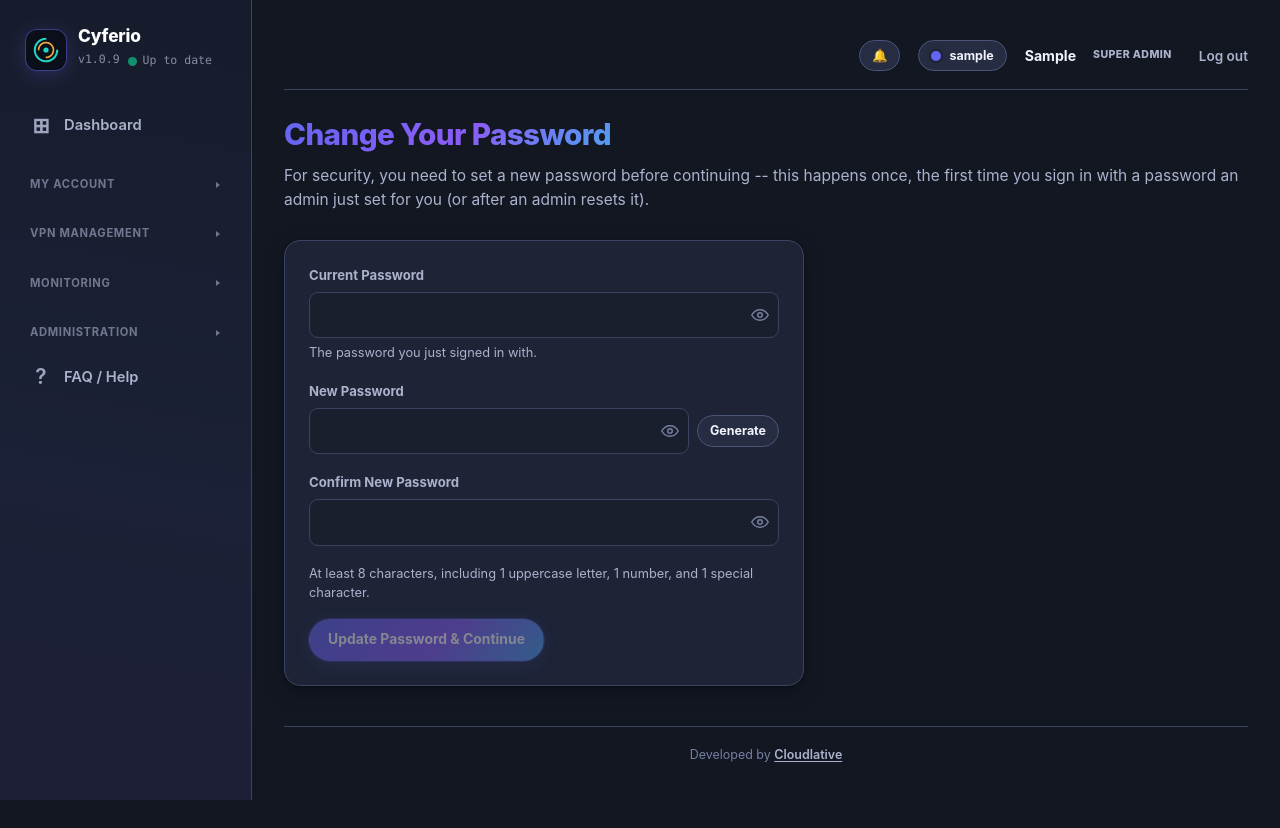
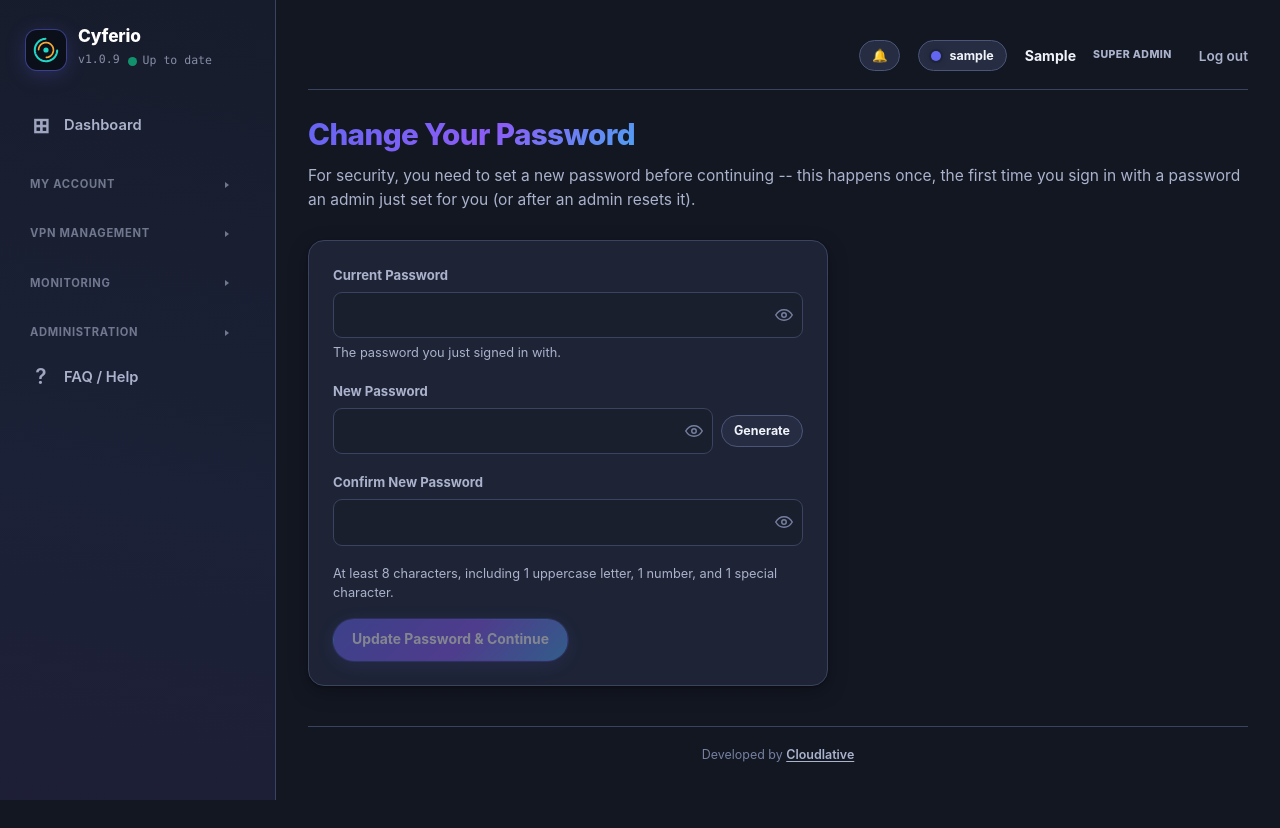
Before and after one commit to cloudlative/cyferio, a FastAPI app: page /change-password in a window 1280 px wide. Run offline with FastAPI, Linux system fonts and the light colour scheme; the visitor is signed in with stand-in values (Sample User, id 1); data comes from the database, SQL or seed files in the repository; tables that the repository leaves empty hold one stand-in row (values such as "Sample post"); data that the repository does not hold is empty; some libraries are stand-ins or nearby versions.

Commit message:
ui(sidebar): widen from 252px to 276px (#87)
Reported live: cramped now that .sidebar nav can grow its own scrollbar
(every section expanded) eating into the already-tight available width
for link text. Also adds scrollbar-gutter: stable so that scrollbar's
width is reserved up front instead of only claiming it once the nav
actually overflows -- without it, link text reflows a few pixels
narrower the moment a scrollbar appears, reading as content jumping
around rather than a stable layout gaining a scrollbar.

Co-authored-by: asifrafiq <asifrafiq@users.noreply.github.com>
Co-authored-by: Claude Sonnet 5 <noreply@anthropic.com>

```diff
--- a/app/vpnadmin/static/style.css
+++ b/app/vpnadmin/static/style.css
@@ -291,8 +291,14 @@ a:hover { text-decoration: underline; }
 body.has-sidebar { display: flex; align-items: stretch; min-height: 100vh; }
 
 .sidebar {
-	width: 252px;
-	flex: 0 0 252px;
+	/* Widened from 252px -- reported live: cramped now that .sidebar nav
+	   can grow a scrollbar of its own (every section expanded) eating
+	   into the already-tight available width for link text. Still well
+	   under a small phone's own viewport width for the off-canvas mobile
+	   drawer below, which inherits this same value (no separate mobile
+	   override exists). */
+	width: 276px;
+	flex: 0 0 276px;
 	display: flex;
 	flex-direction: column;
 	background: linear-gradient(190deg, var(--side-1) 0%, var(--side-2) 60%, var(--side-3) 140%);
@@ -401,7 +407,13 @@ body.has-sidebar { display: flex; align-items: stretch; min-height: 100vh; }
    the bottom aren't visible once everything's expanded). overflow-y: auto
    then gives that overflow somewhere to go -- an internal scrollbar on
    the nav itself, not the whole sidebar (brand/logo above stays put). */
-.sidebar nav { display: flex; flex-direction: column; gap: 2px; flex: 1; min-height: 0; overflow-y: auto; }
+/* scrollbar-gutter: stable reserves the scrollbar's own width up front
+   (supporting browsers) instead of only claiming it once the nav
+   actually overflows -- without it, every link's text reflows a few
+   pixels narrower the moment a scrollbar appears (e.g. expanding one
+   more section pushes it past the viewport), which reads as content
+   jumping around rather than a stable layout gaining a scrollbar. */
+.sidebar nav { display: flex; flex-direction: column; gap: 2px; flex: 1; min-height: 0; overflow-y: auto; scrollbar-gutter: stable; }
 /* Groups the sidebar into labeled sections (My Account / VPN Management /
    Monitoring / Administration) -- see base.html's own comment on why the
    grouping exists, and its Expand/Collapse comment for why most roles get
@@ -532,7 +544,7 @@ body.has-sidebar { display: flex; align-items: stretch; min-height: 100vh; }
 }
 .sidebar-backdrop.open { display: block; }
 
-/* Below this width there isn't room for a permanent 252px sidebar next to
+/* Below this width there isn't room for a permanent 276px sidebar next to
    real content (tables/forms already fight for space on a phone) -- same
    breakpoint the marketing/docs sites collapse their own nav at, so the
    whole product switches to a mobile layout at one consistent width.
```
